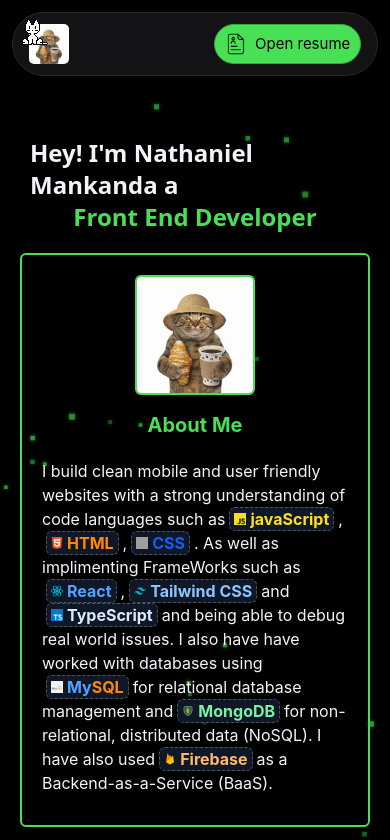
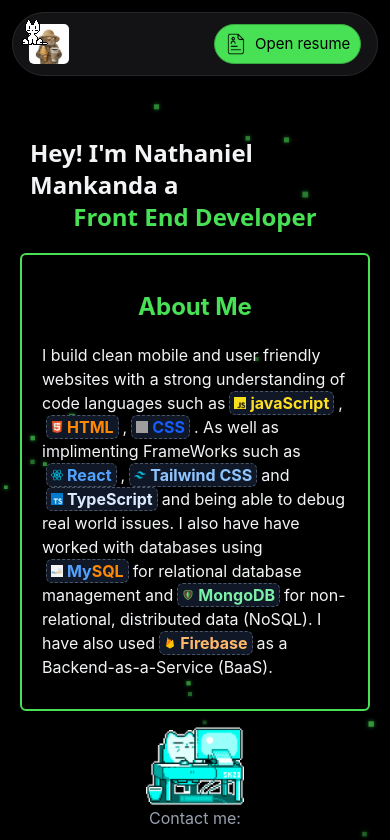
Before and after one commit to NathanielMannkanda/nathaniel-portfolio, a React (Vite) app: page / in a window 390 px wide. Shown: the top 840 px of the page. Built offline with nearby package versions, Linux system fonts and the light colour scheme; grey boxes are pictures that could not be loaded; a web font is replaced by a local one.

Commit message:
Updated UI

```diff
--- a/src/components/AboutMe.tsx
+++ b/src/components/AboutMe.tsx
@@ -23,13 +23,7 @@
 export const AboutMe = () => (
 
   <div className="mb-2.5 flex h-full w-full max-w-175 sm:min-w-100 flex-1 flex-col items-center border-2 rounded-md p-5 border-[#48E054]">
-    <img
-      className="h-30 w-30 rounded-md border-2 border-[#48E054] "
-      src="/imgs/coffee-cat.png"
-      alt=""
-    />
-
-    <h1 className="mt-4 text-xl font-bold text-[#48E054] md:text-3xl">About Me</h1>
+    <h1 className="mt-4 text-2xl font-bold text-[#48E054] md:text-3xl">About Me</h1>
 
     <div className="text-ml mt-5">
       <span className="w-fit text-gray-100">
--- a/src/components/Projects.tsx
+++ b/src/components/Projects.tsx
@@ -31,6 +31,7 @@
       { label: 'React', icon: '/imgs/react-js-icon.png' },
       { label: 'Firebase', icon: '/imgs/firebase-icon.png' },
       { label: 'Tailwind CSS', icon: '/imgs/tailwind-css-icon.png', iconClassName: 'h-5 w-5' },
+      { label: 'GSAP', icon: '/imgs/gsap-icon.jpg' },
     ],
     bullets: [
       'I created a website that allows you to select between being a manager and a worker. Each Role has its own features',
@@ -48,6 +49,7 @@
       { label: 'React', icon: '/imgs/react-js-icon.png' },
       { label: 'Tailwind CSS', icon: '/imgs/tailwind-css-icon.png', iconClassName: 'h-5 w-5' },
       { label: 'TypeScript', icon: '/imgs/typescript-icon.png' },
+      { label: 'GSAP', icon: '/imgs/gsap-icon.jpg' },
     ],
     bullets: [
       'I created a interactive E-commerce site that can take an order and store it in the cart as',
@@ -62,16 +64,17 @@
     imageClassName: '',
     link: 'https://trill-boutique.vercel.app/',
     tech: [
-      { label: 'PHP', icon: '/imgs/php-icon.png' },
-      { label: 'Laragon', icon: '/imgs/laragon.svg' },
-      { label: 'Wordpress', icon: '/imgs/wordpress-icon.png', iconClassName: 'h-5 w-5' },
+      { label: 'React', icon: '/imgs/react-js-icon.png' },
+      { label: 'Tailwind', icon: '/imgs/tailwind-css-icon.png' },
+      { label: 'TypeScript', icon: '/imgs/typescript-icon.png', iconClassName: 'h-5 w-5' },
+      { label: 'GSAP', icon: '/imgs/gsap-icon.jpg' },
       { label: 'Photopea', icon: '/imgs/photopea.png', iconClassName: 'h-5 w-5' },
+
     ],
     bullets: [
-      'I used a WordPress to create a Template for a Contact Page',
-      'Fully Coded with PHP to make plugins and populate the website with CSS 3 being used to style',
-      'Used Laragon as a develoment environment along as an aid for MySQL',
-      'fully recreated the Photopea design in wordpress with PHP',
+      'I created a website that acts and an archive for old designer items, models and actors. It was also made to test animations with gsap and Photopea',
+      ' I used Photopea to create the layout for the images i would animate then used gsap to animate them.',
+      'I used TailwindCSS and TypeScript to aid with the UI of the websit, from it playing music to the overall layout.',
     ],
   },
 ]
```
Also changed, not shown: public/imgs/gsap-icon.jpg (added).
